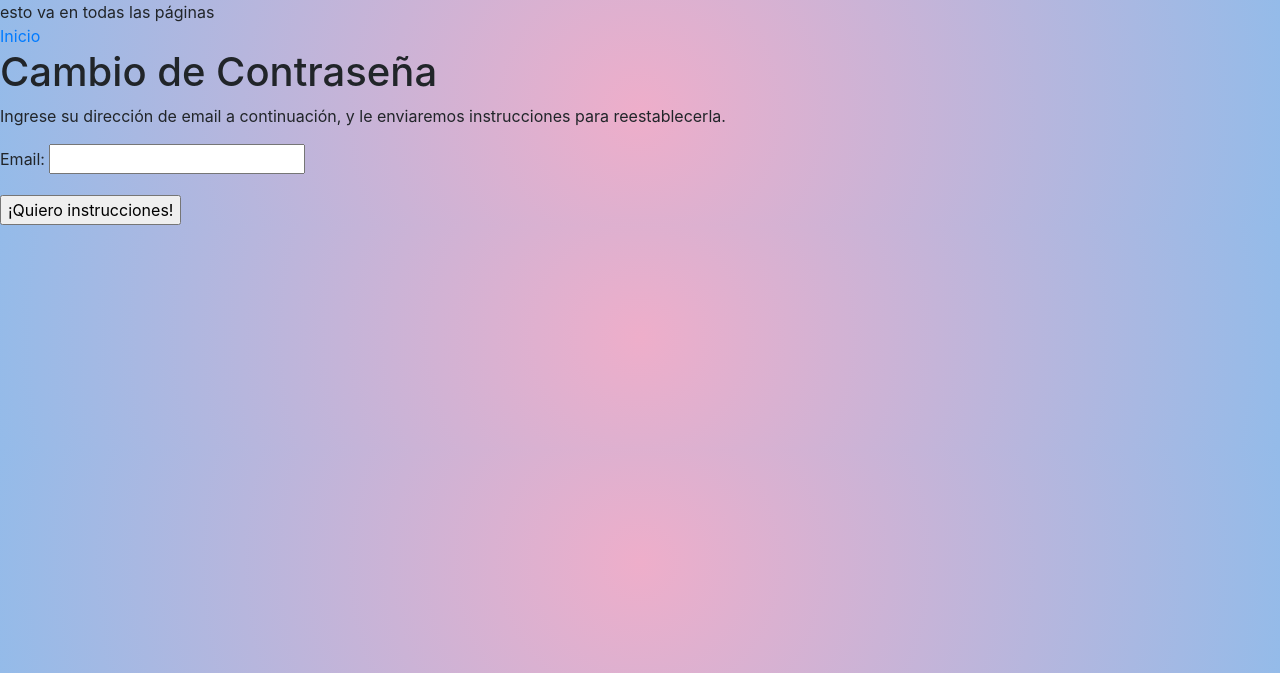
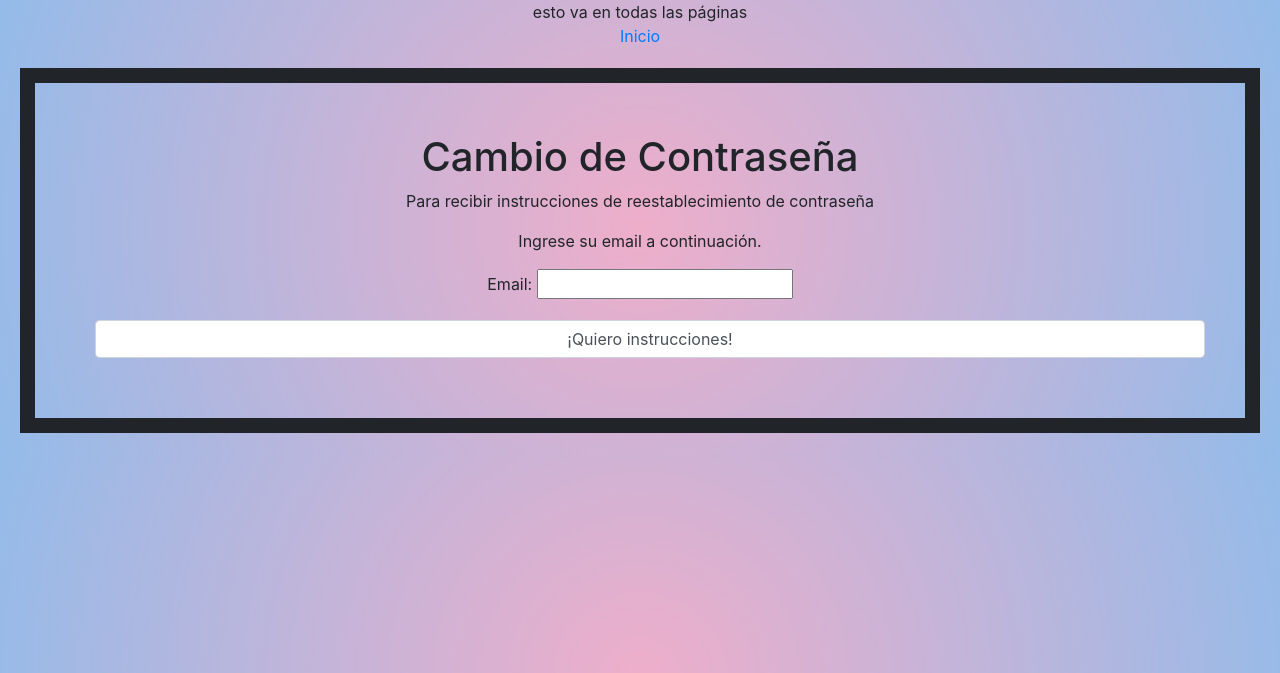
Before and after one commit to Nemo3003/Proyecto_Final_G_8, a Django app: page /accounts/password_reset/ in a window 1280 px wide. Shown: the top 673 px of the page. Run offline with Django 3.2, Linux system fonts and the light colour scheme; some libraries are stand-ins or nearby versions.

Commit message:
estilos al reset

```diff
--- a/info2021/templates/registration/password_reset_form.html
+++ b/info2021/templates/registration/password_reset_form.html
@@ -1,17 +1,52 @@
 {% extends 'base.html' %}
 {% load static %}
-
-{% block title %}
+<!DOCTYPE html>
+<html lang="en">
+<head>
+    <meta charset="UTF-8">
+    <meta http-equiv="X-UA-Compatible" content="IE=edge">
+    <meta name="viewport" content="width=device-width, initial-scale=1.0">
+    {% block title %}
     <title>Cambio de Contraseña </title>
 {% endblock title %}
+</head>
+
+
+
+
 
 {% block content %}
+<body>
+    <div class="container-formulario">
     <h1>Cambio de Contraseña</h1>
-    <p>Ingrese su dirección de email a continuación, y le enviaremos instrucciones para reestablecerla.</p>
+    <p>Para recibir instrucciones de reestablecimiento de contraseña</p>
+    <p>Ingrese su email a continuación.</p>
 
-    <form method="POST">
-        {% csrf_token %}
-        {{ form.as_p }}
-        <input type="submit" value="¡Quiero instrucciones!">
-    </form>
+        <form method="POST">
+            {% csrf_token %}
+            {{ form.as_p }}
+            <input class = "form-control" type="submit" value="¡Quiero instrucciones!">
+        </form>
+    </div>
+    <style>
+        body{
+            text-align: center;
+        }
+        .container-formulario{
+            margin-left: 50px;
+            border: 15px solid;
+            padding: 50px;
+            margin: 20px;
+        }
+        .form-control:hover {
+        filter: opacity(.5);
+        }
+        .form-control{
+            cursor: pointer;
+            margin: 10px;
+        }
+    </style>
+</body>
 {% endblock content %}
+
+</html>
```
